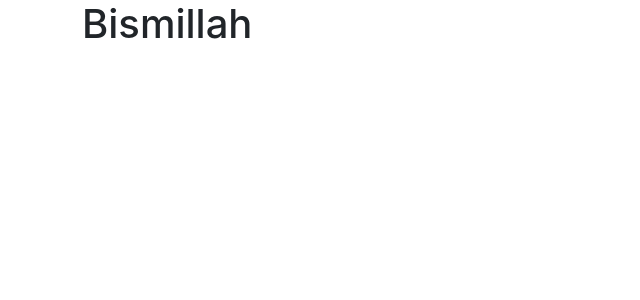
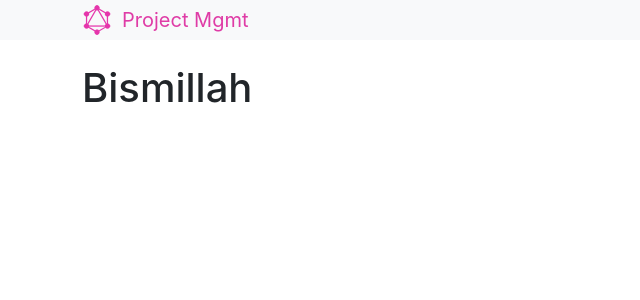
Before and after one commit to Prince-Baust/project-mgmt-app, a React (Create React App) app in the folder client/: page / in a window 1280 px wide. Shown: the top 300 px of the page, without its empty margins (0-640 px from the left). Built offline with nearby package versions, Linux system fonts and the light colour scheme.

Commit message:
header created

```diff
--- a/client/src/App.js
+++ b/client/src/App.js
@@ -1,8 +1,13 @@
+import Header from "./components/Header";
+
 function App() {
   return (
-    <div className="container">
-      <h1>Bismillah</h1>
-    </div>
+    <>
+      <Header />
+      <div className="container">
+        <h1>Bismillah</h1>
+      </div>
+    </>
   );
 }
 
--- /dev/null
+++ b/client/src/components/Header.jsx
@@ -0,0 +1,20 @@
+import logo from './assets/logo.png'
+
+
+
+const Header = () => {
+  return (
+    <nav className="navbar bg-light mb-4 p-0">
+      <div className="container">
+        <a className="navbar-brand" href="/">
+          <div className="d-flex">
+            <img src={logo} alt="logo" className="mr-2"/>
+            <div>Project Mgmt</div>
+          </div>
+        </a>
+      </div>
+    </nav>
+  );
+};
+
+export default Header;
```
